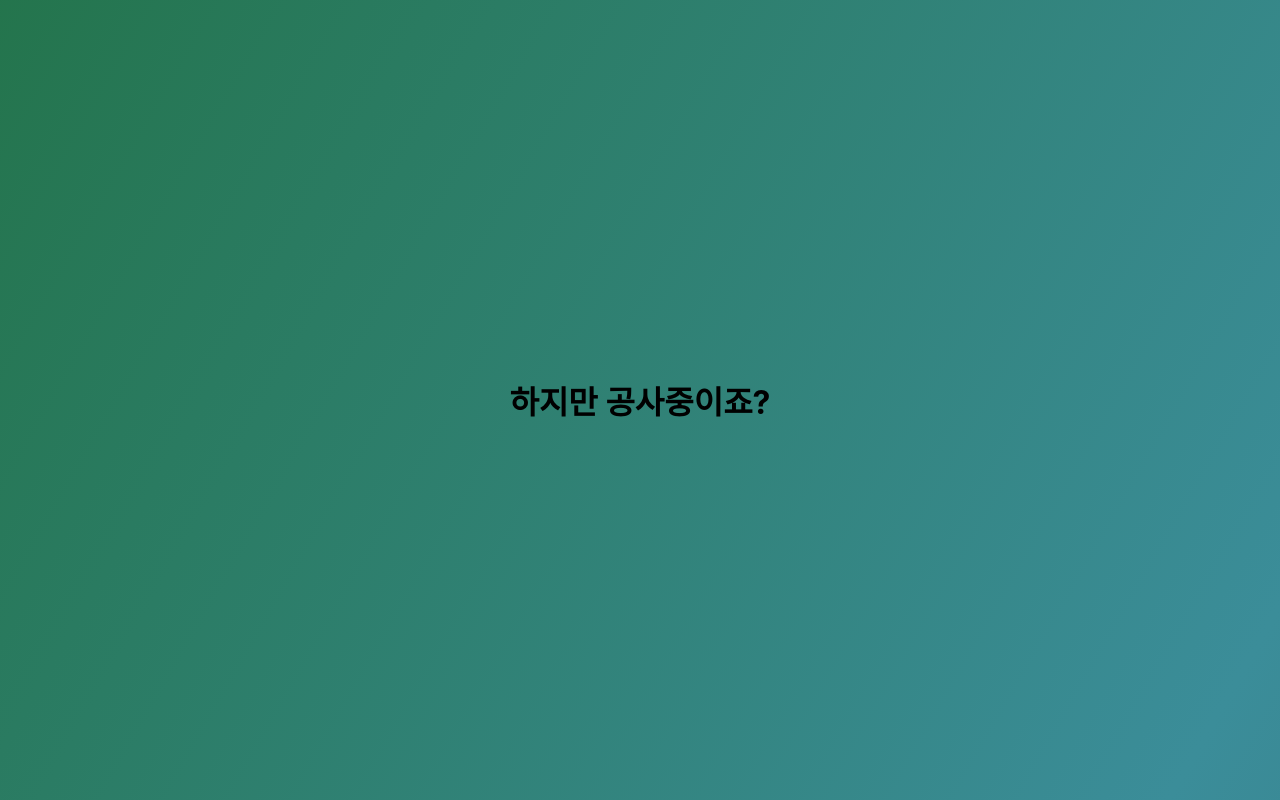
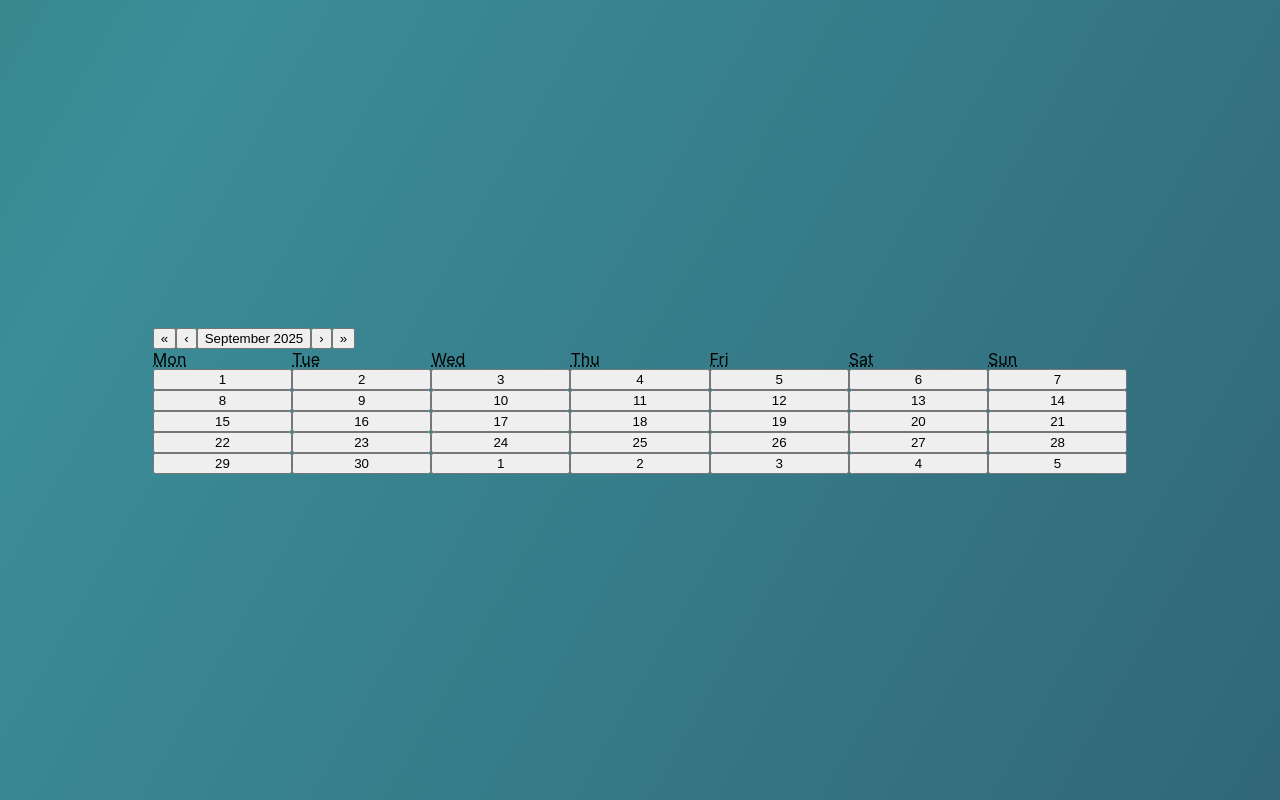
Before and after one commit to LinPulSael/ExRu, a React (Create React App) app: page /runningPlanner in a window 1280 px wide. Built offline with nearby package versions, Linux system fonts and the light colour scheme.

Commit message:
러닝 주차별 계획 뼈대 만들기

```diff
--- a/src/runningPlanner.js
+++ b/src/runningPlanner.js
@@ -6,7 +6,45 @@ import './runningPlanner.css';
 // npm install react-calendar
 
 export default function RunningPlanner() {
+    const [selectedWeek, setSelectedWeek] = useState(null);
+    const [selectedMonth, setSelectedMonth] = useState(new Date().getMonth()+1);
+    const [plans, setPlans] = useState({});
+
+    const getWeekNumber = (date) => {
+        const firstDay = new Date(date.getFullYear(), 0, 1);
+        const pastDay = (date-firstDay) /86400000;
+        return Math.ceil((pastDay + firstDay.getDay()+1)/7);
+    };
+
+    const handleClickDay = (date) => {
+        setSelectedWeek(getWeekNumber(date));
+        setSelectedMonth(date.getMonth() + 1);
+    };
+
+    const addPlan = (plan) => {
+        const key = `${selectedMonth}-${selectedWeek}`;
+        setPlans((prev) => ({
+            ...prev,
+            [key] : [...(prev[selectedWeek,selectedMonth] || []), plan],
+        }));
+
+    };
     return (
-        <h1> 하지만 공사중이죠?</h1>
+       // header 컴포넌트를 따로 만들어 렌더링 예정
+
+       <div className="mainContainer">
+            <Calendar onClickDay={handleClickDay} />
+            {selectedWeek && selectedMonth && (
+                <div className="calendarContainer">
+                    <h2> {selectedMonth}월 {selectedWeek} 주차 계획 </h2>
+                    <ul>
+                        {(plans[selectedWeek,selectedMonth] || []). map((p,idx) =>(
+                            <li key = {idx}> {p} </li>
+                        ))}
+                    </ul>
+                    <button onClick={()=> addPlan("러닝 5km")}> 일정 추가 </button>
+                </div>
+                )}
+            </div>
     );
 }
```
